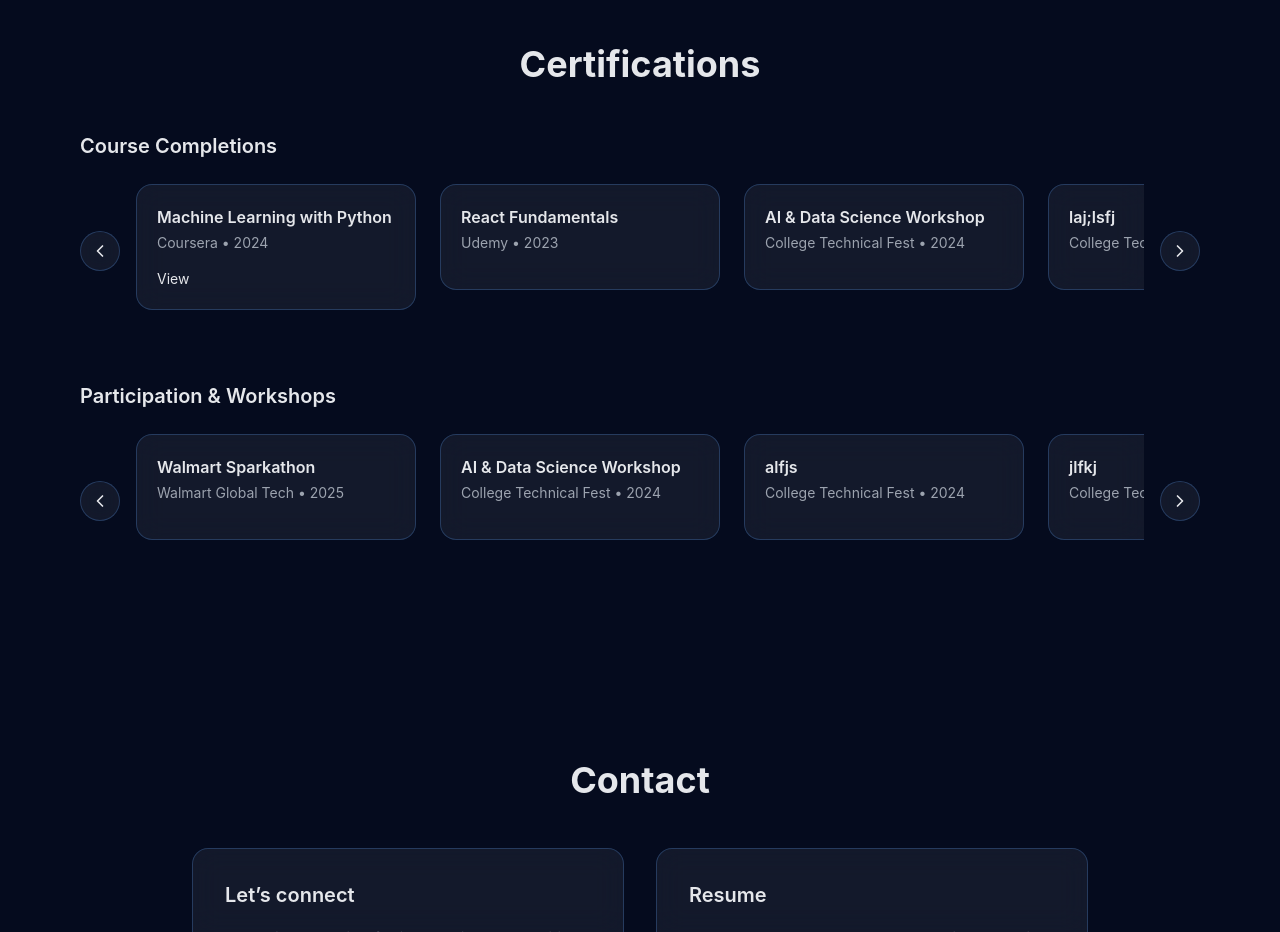
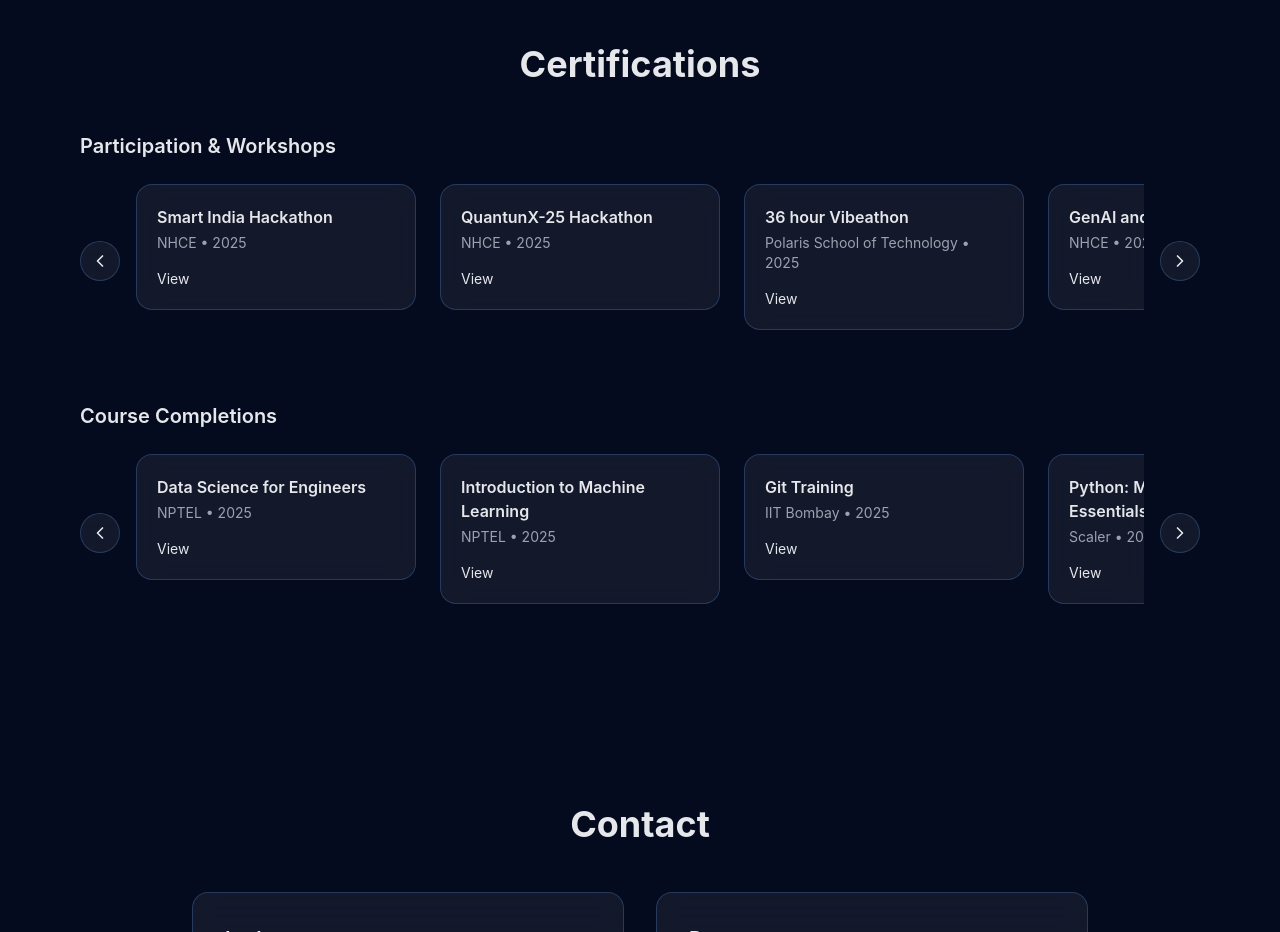
Before and after one commit to Puneeth-24/Portfolio, a Next.js app: page / in a window 1280 px wide. Shown: the part 3740-4672 px from the top of the page. Built offline with nearby package versions, Linux system fonts and the light colour scheme.

Commit message:
added certification links

```diff
--- a/app/globals.css
+++ b/app/globals.css
@@ -306,5 +306,5 @@
   transform: none;
 
   /* Only a subtle glow / highlight */
-  box-shadow: 0 20px 40px rgba(59,130,246,0.25);
+  box-shadow: 0 5px 40px rgba(59,130,246,0.25);
 }
--- a/components/Certifications.tsx
+++ b/components/Certifications.tsx
@@ -33,59 +33,8 @@
       >
         <h2 className="section-title">Certifications</h2>
 
-        {/* =================== COURSE COMPLETIONS =================== */}
+{/* =================== PARTICIPATION =================== */}
 <div className="mb-16">
-          <h3 className="text-xl font-semibold mb-6">
-            Course Completions
-          </h3>
-
-          {/* Wrapper that holds arrows + scroll area */}
-          <div className="flex items-center gap-4">
-
-            {/* Left Arrow */}
-            <button
-              onClick={() => scrollLeft(completedRef)}
-              className="
-                hidden md:flex items-center justify-center
-                w-10 h-10 rounded-full glass
-                hover:bg-white/10 transition
-              "
-            >
-              <ChevronLeft size={20} />
-            </button>
-
-            {/* Scrollable Row */}
-            <div
-              ref={completedRef}
-              className="
-                flex gap-6 overflow-x-auto scroll-smooth no-scrollbar
-                pb-2 flex-1
-              "
-            >
-              {completed.map((cert) => (
-                <div key={cert.title} className="shrink-0 w-[280px]">
-                  <CertificationCard cert={cert} />
-                </div>
-              ))}
-            </div>
-
-            {/* Right Arrow */}
-            <button
-              onClick={() => scrollRight(completedRef)}
-              className="
-                hidden md:flex items-center justify-center
-                w-10 h-10 rounded-full glass
-                hover:bg-white/10 transition
-              "
-            >
-              <ChevronRight size={20} />
-            </button>
-
-          </div>
-        </div>
-
-        {/* =================== PARTICIPATION =================== */}
-        <div>
   <h3 className="text-xl font-semibold mb-6">
     Participation & Workshops
   </h3>
@@ -134,6 +83,55 @@
   </div>
 </div>
 
+{/* =================== COURSE COMPLETIONS =================== */}
+<div>
+  <h3 className="text-xl font-semibold mb-6">
+    Course Completions
+  </h3>
+
+  <div className="flex items-center gap-4">
+
+    {/* Left Arrow */}
+    <button
+      onClick={() => scrollLeft(completedRef)}
+      className="
+        hidden md:flex items-center justify-center
+        w-10 h-10 rounded-full glass
+        hover:bg-white/10 transition
+      "
+    >
+      <ChevronLeft size={20} />
+    </button>
+
+    {/* Scrollable Row */}
+    <div
+      ref={completedRef}
+      className="
+        flex gap-6 overflow-x-auto scroll-smooth no-scrollbar
+        pb-2 flex-1
+      "
+    >
+      {completed.map((cert) => (
+        <div key={cert.title} className="shrink-0 w-[280px]">
+          <CertificationCard cert={cert} />
+        </div>
+      ))}
+    </div>
+
+    {/* Right Arrow */}
+    <button
+      onClick={() => scrollRight(completedRef)}
+      className="
+        hidden md:flex items-center justify-center
+        w-10 h-10 rounded-full glass
+        hover:bg-white/10 transition
+      "
+    >
+      <ChevronRight size={20} />
+    </button>
+
+  </div>
+</div>
       </div>
     </section>
   );
--- a/data/certifications.ts
+++ b/data/certifications.ts
@@ -7,87 +7,83 @@
 };
 
 export const certifications: Certification[] = [
+//------------------------Course-Completion------------------------------
   {
-    title: "Machine Learning with Python",
-    issuer: "Coursera",
-    year: "2024",
+    title: "Data Science for Engineers",
+    issuer: "NPTEL",
+    year: "2025",
     type: "completion",
-    link: "https://coursera.org/verify/xxxx",
+    link: "https://raw.githubusercontent.com/Puneeth-24/certificates/main/course-completion/Data%20Science%20for%20Engineers.pdf",
   },
   {
-    title: "React Fundamentals",
-    issuer: "Udemy",
-    year: "2023",
+    title: "Introduction to Machine Learning",
+    issuer: "NPTEL",
+    year: "2025",
     type: "completion",
+    link: "https://raw.githubusercontent.com/Puneeth-24/certificates/main/course-completion/Introduction%20to%20Machine%20Learning.pdf",
   },
   {
-    title: "Walmart Sparkathon",
-    issuer: "Walmart Global Tech",
+    title: "Git Training",
+    issuer: "IIT Bombay",
+    year: "2025",
+    type: "completion",
+    link: "https://raw.githubusercontent.com/Puneeth-24/certificates/main/course-completion/PUNEETH-JAIN-S-Participant-Certificate%20(1).pdf",
+  },
+  {
+    title: "Python: Mastering The Essentials",
+    issuer: "Scaler",
+    year: "2025",
+    type: "completion",
+    link: "https://moonshot.scaler.com/s/li/pJ27tJnJQj",
+  },
+  {
+    title: "Fundamentals of Operating Systems",
+    issuer: "Scaler",
+    year: "2025",
+    type: "completion",
+    link: "https://moonshot.scaler.com/s/li/RIt12vSAg5",
+  },
+//------------------------Participation and Workshops------------------------------
+  {
+    title: "Smart India Hackathon",
+    issuer: "NHCE",
     year: "2025",
     type: "participation",
+    link: "https://raw.githubusercontent.com/Puneeth-24/certificates/main/participation/PUNEETH%20JAIN%20S_SIH_Certificate.pdf",
   },
   {
-    title: "AI & Data Science Workshop",
-    issuer: "College Technical Fest",
+    title: "QuantunX-25 Hackathon",
+    issuer: "NHCE",
+    year: "2025",
+    type: "participation",
+    link: "https://raw.githubusercontent.com/Puneeth-24/certificates/main/participation/quantumx%202025.pdf",
+  },
+  {
+    title: "36 hour Vibeathon",
+    issuer: "Polaris School of Technology",
+    year: "2025",
+    type: "participation",
+    link: "https://raw.githubusercontent.com/Puneeth-24/certificates/main/participation/Puneeth%20Jain%20S%20Certificate.pdf",
+  },
+  {
+    title: "GenAI and Prompt Engineering",
+    issuer: "NHCE",
     year: "2024",
     type: "participation",
+    link: "https://raw.githubusercontent.com/Puneeth-24/certificates/main/participation/genai%20and%20prompt%20engineering.pdf",
   },
   {
-    title: "AI & Data Science Workshop",
-    issuer: "College Technical Fest",
-    year: "2024",
-    type: "completion",
+    title: "Silver Spectrum Tech Talk",
+    issuer: "NHCE",
+    year: "2025",
+    type: "participation",
+    link: "https://credsverse.com/credentials/6355d7a4-3dbc-4b81-867d-3bb34b00d6ec",
   },
   {
-    title: "laj;lsfj",
-    issuer: "College Technical Fest",
-    year: "2024",
-    type: "completion",
-  },
-  {
-    title: "alfjs",
-    issuer: "College Technical Fest",
-    year: "2024",
+    title: "Golang Workshop",
+    issuer: "NHCE",
+    year: "2025",
     type: "participation",
-  },
-  {
-    title: "jlfkj",
-    issuer: "College Technical Fest",
-    year: "2024",
-    type: "participation",
-  },
-  {
-    title: "jaslfj",
-    issuer: "College Technical Fest",
-    year: "2024",
-    type: "participation",
-  },
-  {
-    title: "sdlfj",
-    issuer: "Coursera",
-    year: "2024",
-    type: "completion",
-    link: "https://coursera.org/verify/xxxx",
-  },
-  {
-    title: "ssff",
-    issuer: "Coursera",
-    year: "2024",
-    type: "completion",
-    link: "https://coursera.org/verify/xxxx",
-  },
-  {
-    title: "sass",
-    issuer: "Coursera",
-    year: "2024",
-    type: "participation",
-    link: "https://coursera.org/verify/xxxx",
-  },
-  {
-    title: "sls",
-    issuer: "Coursera",
-    year: "2024",
-    type: "participation",
-    link: "https://coursera.org/verify/xxxx",
+    link: "https://raw.githubusercontent.com/Puneeth-24/certificates/main/participation/golang%20certificate.pdf",
   },
 ];
```
Lines whose indentation alone changed are shown as unchanged.
